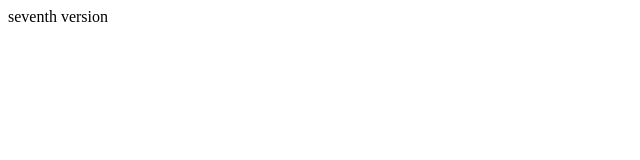
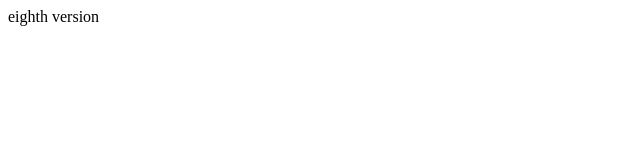
Before and after one commit to plantain-00/deploy-robot-demo, a plain HTML site: page index.html in a window 1280 px wide. Shown: the full height of the page, 0-640 px from the left. Drawn offline with Linux system fonts and the light colour scheme.

Commit message:
Update index.html

```diff
--- a/index.html
+++ b/index.html
@@ -1,6 +1,6 @@
 <html>
     <head></head>
     <body>
-        seventh version
+        eighth version
     </body>
 </html>
```
